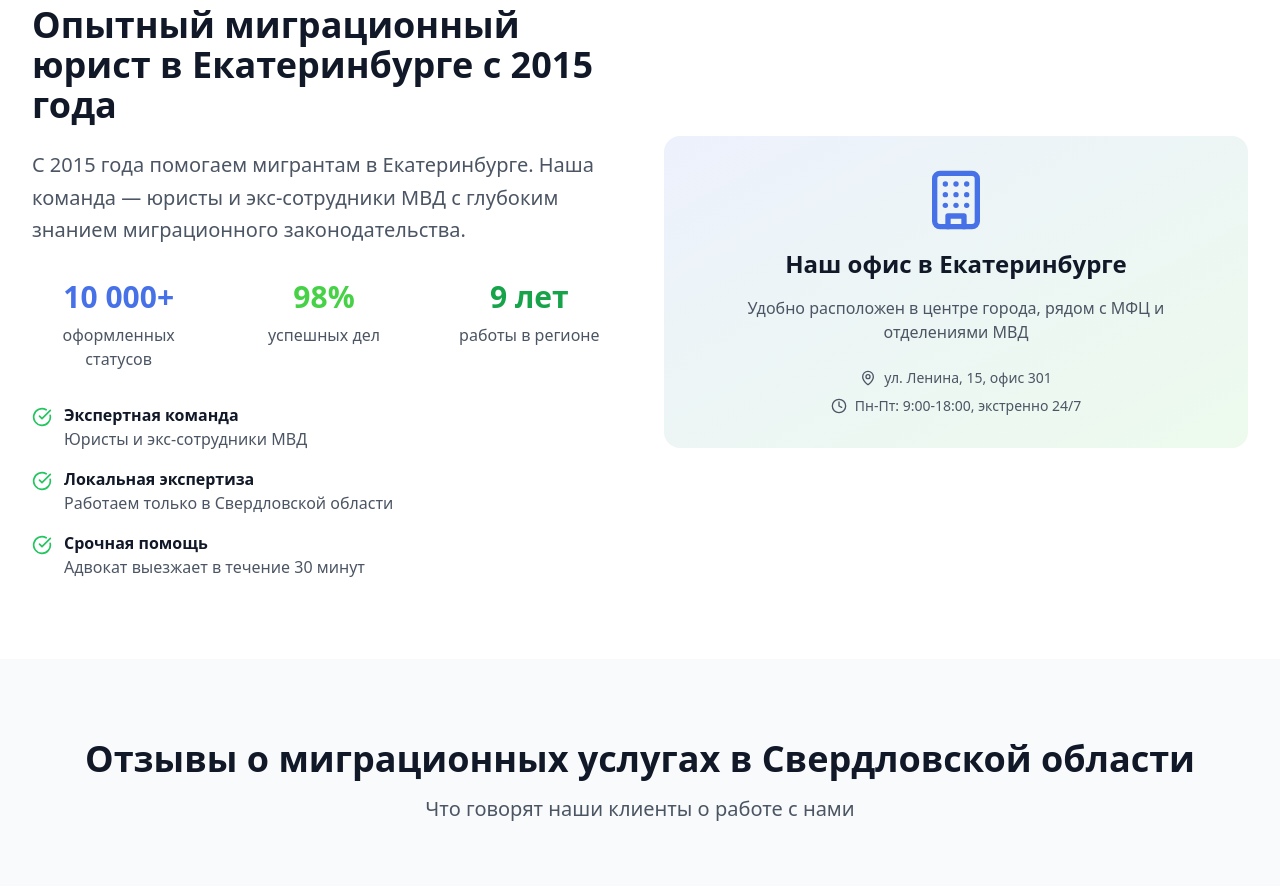
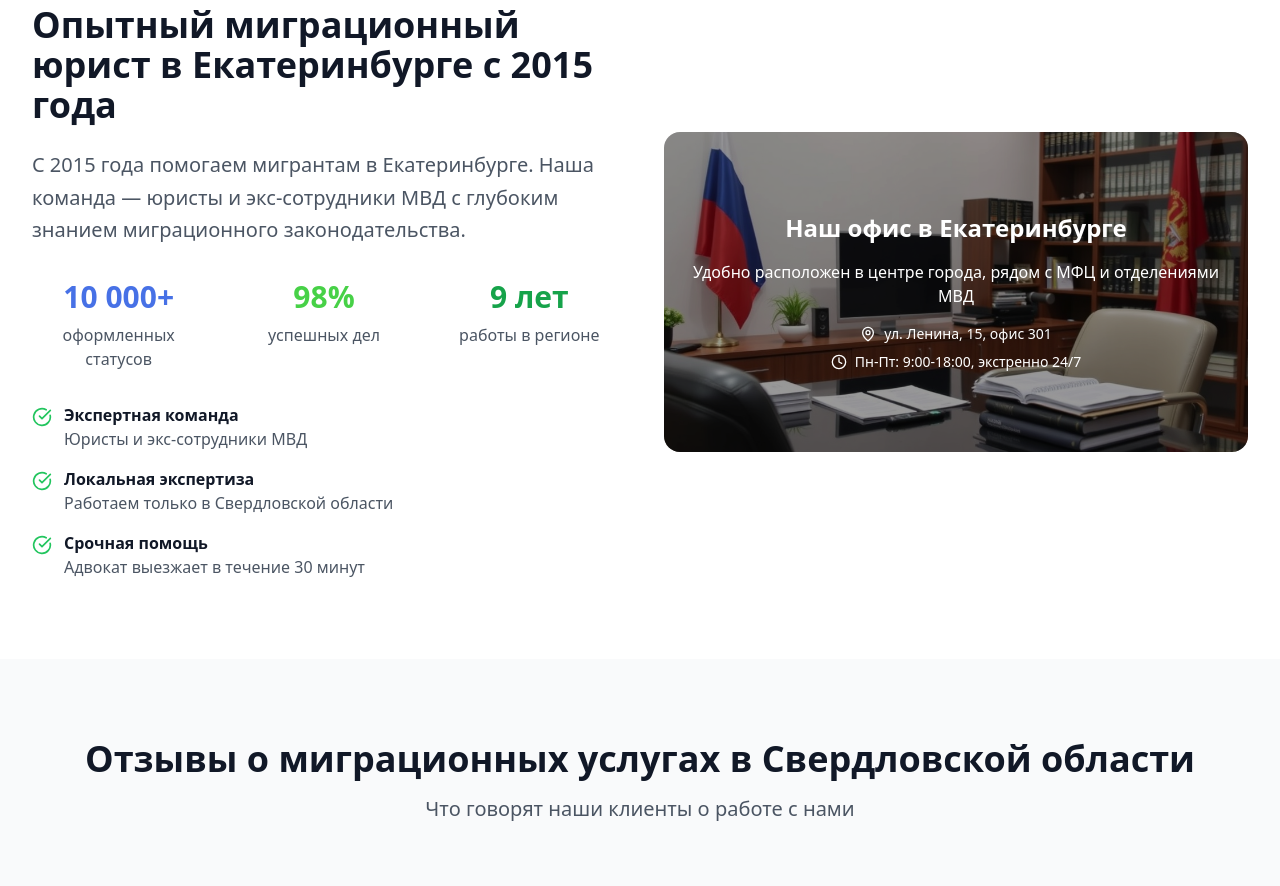
Before and after one commit to pr-poehali-dev/migration-assist-web, a React (Vite) app: page / in a window 1280 px wide. Shown: the part 1540-2426 px from the top of the page. Built offline with nearby package versions, Linux system fonts and the light colour scheme.

Commit message:
Добавлен модуль генерации изображений

```diff
--- a/src/components/AboutSection.tsx
+++ b/src/components/AboutSection.tsx
@@ -52,13 +52,17 @@ const AboutSection = () => {
             </div>
           </div>
           <div className="relative">
-            <div className="bg-gradient-to-br from-primary/10 to-secondary/10 rounded-2xl p-8 text-center">
-              <Icon name="Building" size={64} className="text-primary mx-auto mb-4" />
-              <h3 className="text-2xl font-bold text-gray-900 mb-4">Наш офис в Екатеринбурге</h3>
-              <p className="text-gray-600 mb-6">
-                Удобно расположен в центре города, рядом с МФЦ и отделениями МВД
-              </p>
-              <div className="space-y-2 text-sm text-gray-600">
+            <div className="relative rounded-2xl overflow-hidden">
+              <img
+                src="/img/b02773c9-f6a6-4a5b-9bf8-8d852190cf27.jpg"
+                alt="Офис миграционного юриста в Екатеринбурге"
+                className="w-full h-80 object-cover"
+              />
+              <div className="absolute inset-0 bg-black bg-opacity-40 flex items-center justify-center">
+                <div className="text-center text-white p-6">
+                  <h3 className="text-2xl font-bold mb-4">Наш офис в Екатеринбурге</h3>
+                  <p className="mb-4">Удобно расположен в центре города, рядом с МФЦ и отделениями МВД</p>
+                  <div className="space-y-2 text-sm">
                     <div className="flex items-center justify-center space-x-2">
                       <Icon name="MapPin" size={16} />
                       <span>ул. Ленина, 15, офис 301</span>
@@ -72,6 +76,8 @@ const AboutSection = () => {
               </div>
             </div>
           </div>
+        </div>
+      </div>
     </section>
   );
 };
```
Also changed, not shown: public/img/b02773c9-f6a6-4a5b-9bf8-8d852190cf27.jpg (added), 1 other file (tests, documents, lock files or other folders). Lines whose indentation alone changed are shown as unchanged.
